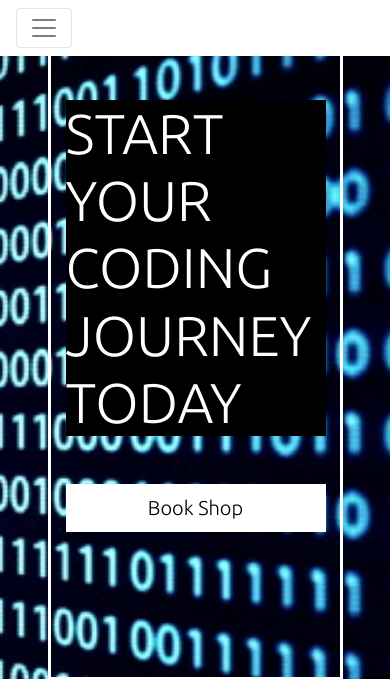
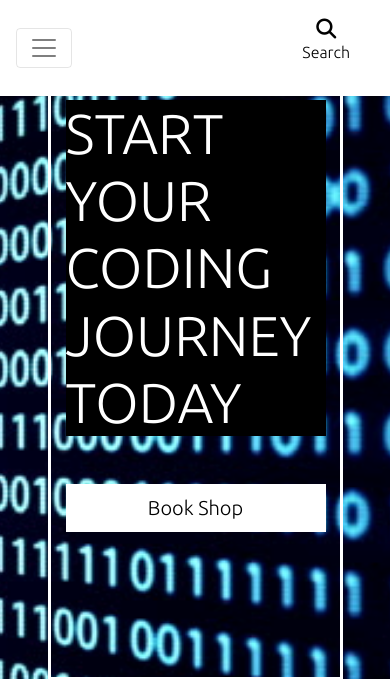
Before and after one commit to ebuzeryalcin/archive_MS4, a Django app: page / in a window 390 px wide. Shown: the top 679 px of the page. Run offline with Django 3.2, Linux system fonts and the light colour scheme; some libraries are stand-ins or nearby versions.

Commit message:
Added author to second navbar in main-nav.html and added mobile search button to mobile-top-header.html

```diff
--- a/templates/includes/main-nav.html
+++ b/templates/includes/main-nav.html
@@ -25,3 +25,15 @@
                 <a href="" class="dropdown-item">All Categories</a>
             </div>
         </li>
+        <!-- Author dropdown -->
+        <li class="nav-item dropdown">
+            <a class="logo-font font-weight-bold nav-link text-black mr-5" href="#" id="author-link" data-toggle="dropdown" aria-haspopup="true" aria-expanded="false">
+                Author
+            </a>
+            <div class="dropdown-menu border-0" aria-labelledby="author-link">
+                <a href="" class="dropdown-item">A-Z</a>
+                <a href="" class="dropdown-item">Z-A</a>
+            </div>
+        </li>
+    </ul>
+</div>
--- a/templates/includes/mobile-top-header.html
+++ b/templates/includes/mobile-top-header.html
@@ -0,0 +1,25 @@
+    <!-- Bootstrap -->
+<ul>
+        <!-- Search button -->
+    <li class="list-inline-item">
+      <a class="text-black nav-link d-block d-lg-none" href="#" id="mobile-search" data-toggle="dropdown" aria-haspopup="true" aria-expanded="false">
+          <div class="text-center">
+              <div><i class="fas fa-search fa-lg"></i></div>
+              <p class="my-0">Search</p>
+          </div>
+      </a>
+      <div class="dropdown-menu border-0 w-100 p-3 rounded-0 my-0" aria-labelledby="mobile-search">
+          <form class="form" method="GET" action="">
+              <div class="input-group w-100">
+                  <input class="form-control border border-black rounded-0" type="text" name="q" placeholder="Search our site">
+                  <div class="input-group-append">
+                      <button class="form-control form-control btn btn-blue border border-black rounded-0" type="submit">
+                          <span class="icon">
+                              <i class="fas fa-search"></i>
+                          </span>
+                      </button>
+                  </div>
+              </div>
+          </form>
+      </div>
+  </li>
```
Lines whose indentation alone changed are shown as unchanged.
